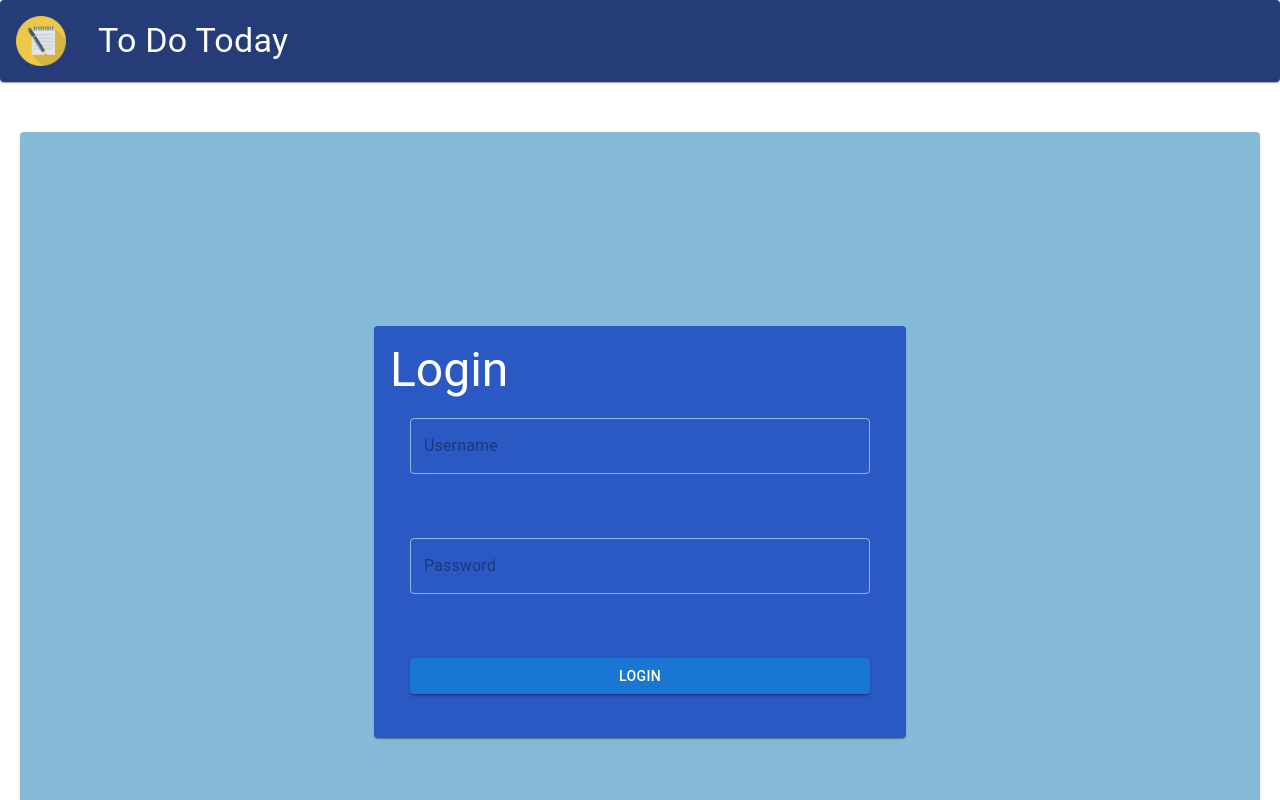
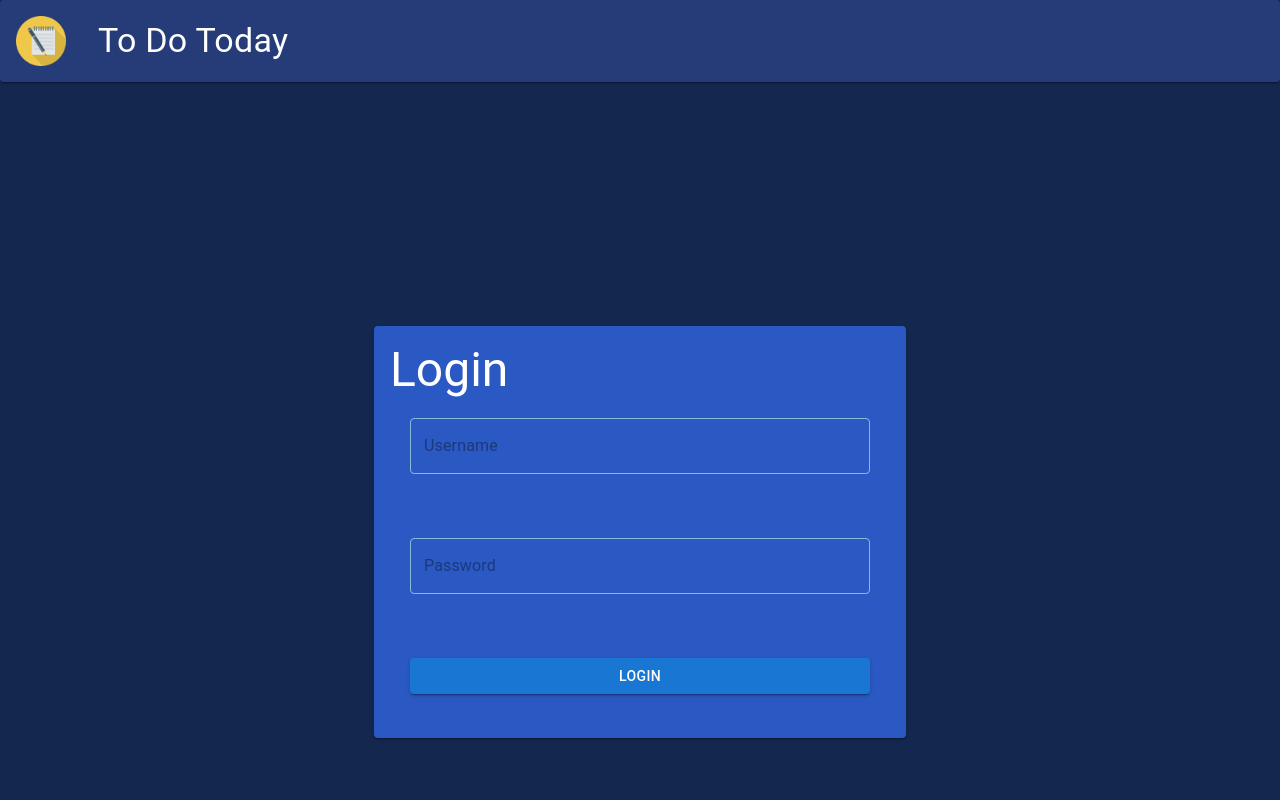
Before and after one commit to ElisefRaz17/todolist, a React (Create React App) app in the folder client/: page /login in a window 1280 px wide. Shown: the top 800 px of the page. Built offline with nearby package versions, Linux system fonts and the light colour scheme.

Commit message:
updated styling and naming conventions

```diff
--- a/client/src/App.css
+++ b/client/src/App.css
@@ -2,6 +2,7 @@
   display: flex;
   flex-direction: column;
   min-height: 100vh; /* Ensure at least full viewport height */
+  background-color: #13274F;
 }
 .content {
   flex: 1; /* Allow the content to grow and take up remaining space */
--- a/client/src/TodoList.tsx
+++ b/client/src/SVGIcon.tsx
@@ -1,5 +1,5 @@
 import * as React from "react";
-import "./todolist.module.css";
+import "./svgicon.module.css";
 
 const SvgIcon: React.FC<React.SVGProps<SVGElement>> = (props) => (
   <>
--- a/client/src/actions/todos/fetchTodos.tsx
+++ b/client/src/actions/todos/fetchTodos.tsx
@@ -29,7 +29,6 @@ export const createTodo = createAsyncThunk(
         },
       }
     );
-    console.log("Create New Item", response.data);
   }
 );
 export const updateTodo = createAsyncThunk(
--- a/client/src/components/Navbar/Navbar.tsx
+++ b/client/src/components/Navbar/Navbar.tsx
@@ -1,7 +1,7 @@
 import { Paper, Typography, Button } from "@mui/material";
-import React,{useContext} from "react";
+import React from "react";
 import Logo from "../../assets/Logo.png";
-import { AuthContext, useAuth } from "../../App";
+import { useAuth } from "../../App";
 import { useNavigate } from "react-router-dom";
 
 function Navbar() {
@@ -23,7 +23,7 @@ const handleLogout = () => {
       }}
     >
       <div style={{ display: "flex", alignItems: "center", gap:'2rem' }}>
-        <img src={Logo} width={50} height={50} />
+        <img src={Logo} width={50} height={50} alt="logo"/>
         <Typography variant="h4" color="white">
           To Do Today
         </Typography>
--- a/client/src/pages/Login/Login.tsx
+++ b/client/src/pages/Login/Login.tsx
@@ -9,19 +9,17 @@ import {
 } from "@mui/material";
 import React, { useState, useContext } from "react";
 import { AuthContext, useAuth } from "../../App";
-import { Form, useNavigate } from "react-router-dom";
-import axios from "axios";
-import jwt from "jsonwebtoken";
-import { randomBytes } from "crypto";
+import { useNavigate } from "react-router-dom";
 import "./login.css"
 
 const Container = styled(Paper)(({ theme }) => ({
-  backgroundColor: "#86BBD8",
+  backgroundColor: "inherit",
   display: "flex",
   width: "100%",
   height: "100vh",
   alignItems: "center",
   justifyContent: "center",
+  boxShadow:"none"
 }));
 const CustomCard = styled(Card)(({ theme }) => ({
   backgroundColor: "#2B59C3",
@@ -55,11 +53,7 @@ function Login() {
   const handleLogin = async (e: any) => {
     e.preventDefault();
     try {
-      // const response = await axios.post("http://localhost:5000/login", {
-      //   username,
-      //   password,
-      // });
-      const response = await fetch('http://localhost:5000/auth/login',{
+      const response = await fetch(`${process.env['REACT_APP_BACKEND_PORT']}/auth/login`,{
         method:'POST',
         headers:{'Content-Type':'application/json'},
         body:JSON.stringify({username,password})
@@ -74,8 +68,6 @@ function Login() {
       }
 
       setCredentialsState({username:username,password:password})
-      // const token = generateToken();
-      // localStorage.setItem("token", token);
 
       localStorage.setItem("User",JSON.stringify({username:username,password:password}))
       if (response.status === 200) {
--- a/client/src/pages/Register/Register.tsx
+++ b/client/src/pages/Register/Register.tsx
@@ -9,13 +9,11 @@ import {
   Typography,
   styled,
 } from "@mui/material";
-import {v4 as uuidv4} from "uuid"
-import React, { SyntheticEvent, useContext, useState } from "react";
+import React, { useContext, useState } from "react";
 import axios from "axios";
 import "./register.css";
-import SvgIcon from "../../TodoList";
+import SvgIcon from "../../SVGIcon";
 import { AuthContext } from "../../App";
-// import {ReactComponent as TodoAnimation} from "../../assets/to-do-list-animate.svg"
 
 const Container = styled(Paper)(({ theme }) => ({
   backgroundColor: "#86BBD8",
@@ -55,20 +53,13 @@ function Register() {
   const handleSubmit = (e: any) => {
     e.preventDefault();
     axios
-      .post("http://localhost:5000/api/auth/register", newUser)
+      .post(`${process.env['REACT_APP_BACKEND_PORT']}/api/auth/register`, newUser)
       .then((result) => console.log(result))
       .catch((err) => {
         setError(err);
         console.log(err);
       });
       setCredentialsState({username: newUser.username, password: newUser.password})
-
-    // setNewUser({
-    //   username: "",
-    //   password: ""
-    // });
-    // setCredentialsState({username: newUser.username, password: newUser.password})
-    // setOpenError(true);
   };
   const handleClose = (event: any, reason: any) => {
     if (reason === "clickaway") {
```
Also changed, not shown: client/src/svgicon.module.css (renamed from client/src/todolist.module.css).
